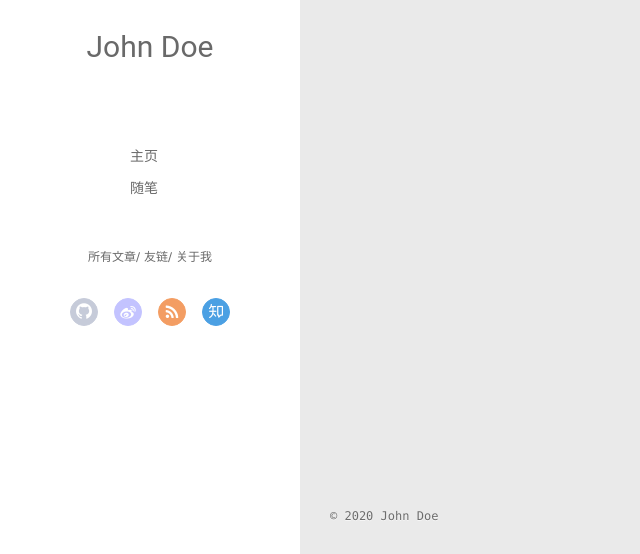
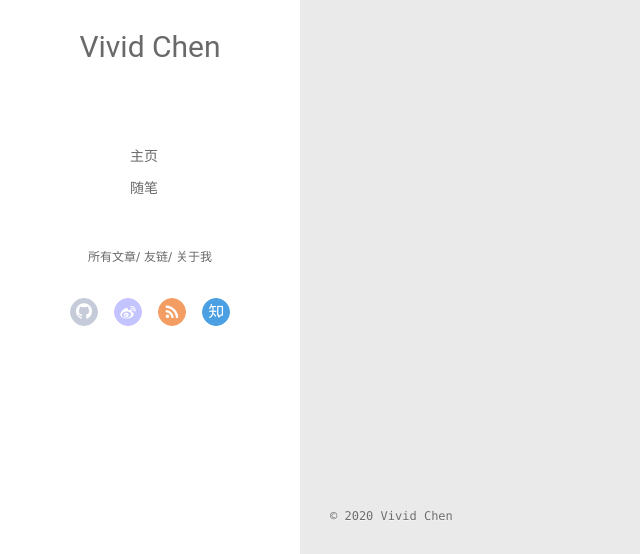
Before and after one commit to Vividccc/Vividccc.github.io, a plain HTML site: page archives/index.html in a window 1280 px wide. Shown: the part 243-797 px from the top of the page, 0-640 px from the left. Drawn offline with Linux system fonts and the light colour scheme; no server answers.

Commit message:
Site updated: 2020-06-20 02:32:50

```diff
--- a/archives/index.html
+++ b/archives/index.html
@@ -13,7 +13,7 @@
 <meta property="og:url" content="http://yoursite.com/archives/index.html">
 <meta property="og:site_name" content="Hexo">
 <meta property="og:locale" content="en_US">
-<meta property="article:author" content="John Doe">
+<meta property="article:author" content="Vivid Chen">
 <meta name="twitter:card" content="summary">
 
     <link rel="alternative" href="/atom.xml" title="Hexo" type="application/atom+xml">
@@ -46,7 +46,7 @@
 			<img src="" class="js-avatar">
 		</a>
 		<hgroup>
-		  <h1 class="header-author"><a href="/">John Doe</a></h1>
+		  <h1 class="header-author"><a href="/">Vivid Chen</a></h1>
 		</hgroup>
 
 
@@ -104,7 +104,7 @@
 				<img src="" class="js-avatar">
 			</div>
 			<hgroup>
-			  <h1 class="header-author js-header-author">John Doe</h1>
+			  <h1 class="header-author js-header-author">Vivid Chen</h1>
 			</hgroup>
 
 
@@ -229,7 +229,7 @@
   <div class="outer">
     <div id="footer-info">
     	<div class="footer-left">
-    		&copy; 2020 John Doe
+    		&copy; 2020 Vivid Chen
     	</div>
       	<div class="footer-right">
       		<a href="http://hexo.io/" target="_blank">Hexo</a>  Theme <a href="https://github.com/litten/hexo-theme-yilia" target="_blank">Yilia</a> by Litten
```
Also changed, not shown: 2020/06/20/hello-world/index.html (+4 -4 lines), 2020/06/20/我的第一天博客旅程/index.html (+4 -4 lines), archives/2020/06/index.html (+4 -4 lines), archives/2020/index.html (+4 -4 lines), index.html (+4 -4 lines).
